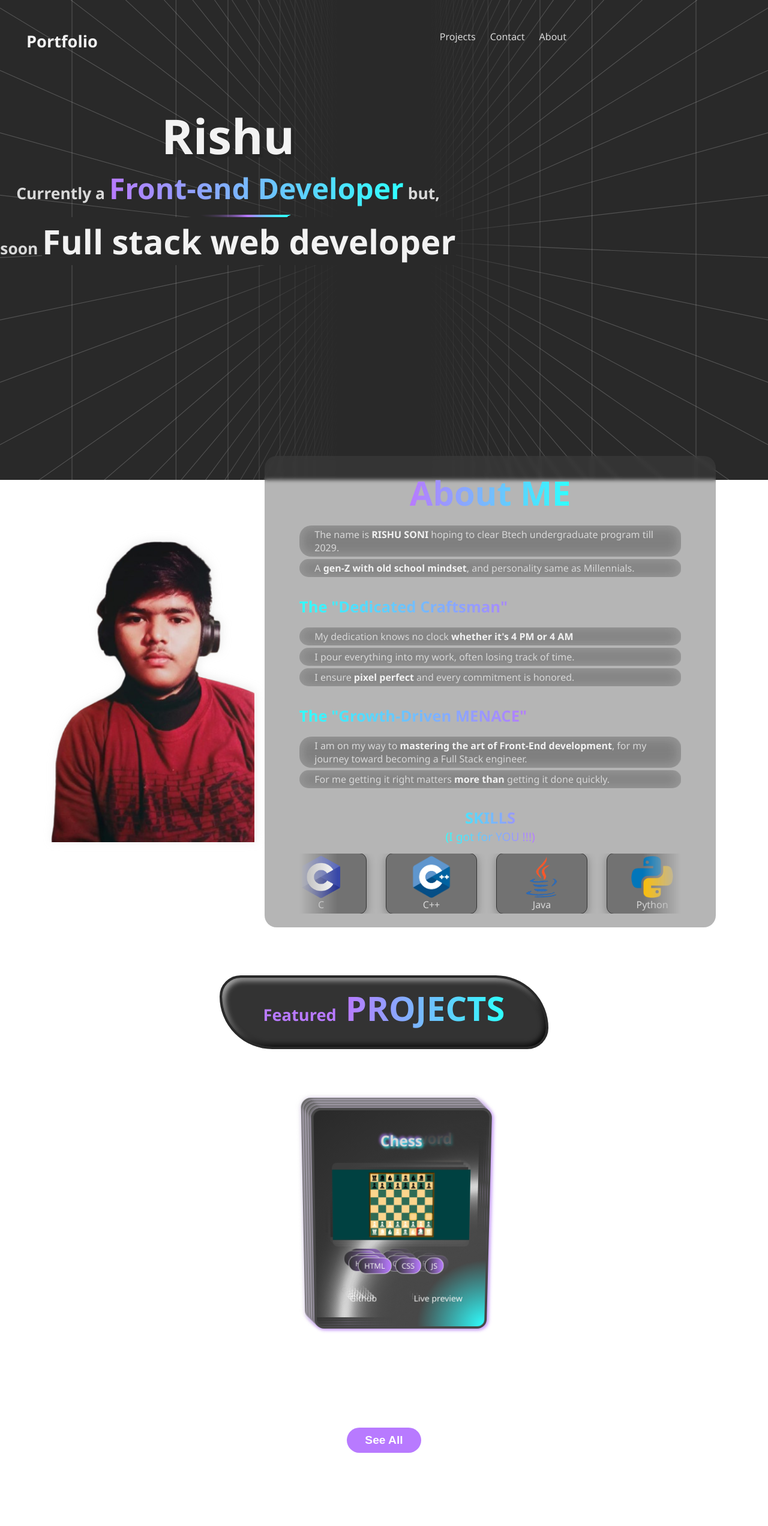
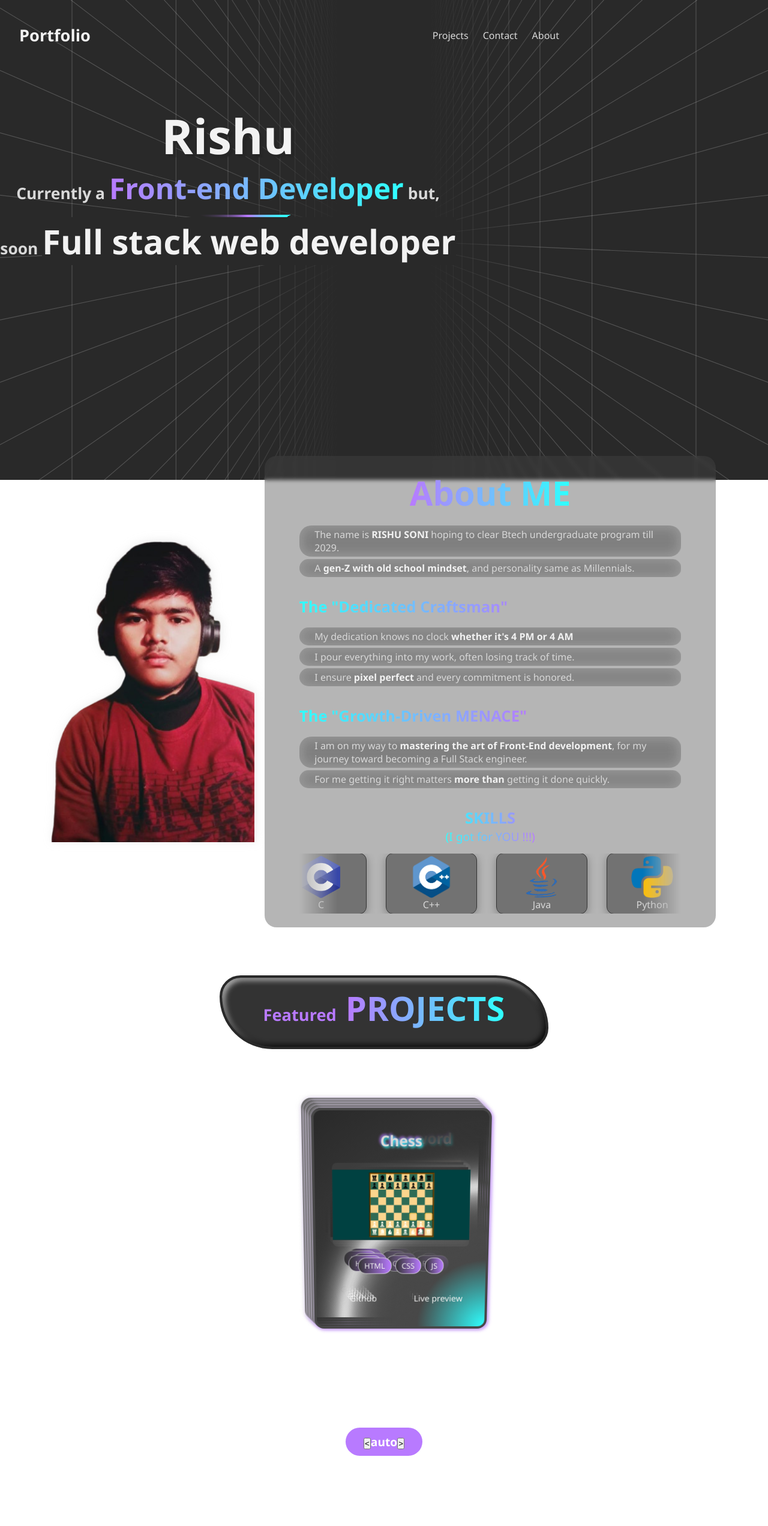
Before and after one commit to Rishu-Soni/Portfolio_Rishu-2025, a React (Vite) app: page / in a window 1280 px wide. Shown: the top 2544 px of the page at 60% size. Built offline with nearby package versions, Linux system fonts and the light colour scheme.

Commit message:
Complete only design of navBar and adjust the see all project button onclick change the button innerHTML

```diff
--- a/src/CSS/Nav.css
+++ b/src/CSS/Nav.css
@@ -1,7 +1,7 @@
 .navbar {
   position: fixed;
   top: 24px;
-  padding: 22px 40px;
+  padding: 16px 32px;
   width: 80%;
   max-width: 900px;
   z-index: 1;
@@ -14,23 +14,59 @@
 
   color: var(--theme_ParaText_color);
   border-radius: 40px;
-  border: 4px solid var(--NAV_BorderColor);
-  background: radial-gradient(
-    circle closest-corner,
-    var(--NAV_mainColor),
-    var(--NAV_side1Color),
-    var(--NAV_side2Color)
-    );
+}
+
+.navbarAfterScroll {
+
+  border: 4px solid var(--theme_backgroundColor_Front);
+  overflow: hidden;
+
+  background-color: hsla(0, 0%, 20%, 0.2);
+  backdrop-filter: blur(4px);
+  -webkit-backdrop-filter: blur(4px);
+}
+
+.navbarAfterScroll::after {
+  content: '';
+  position: absolute;
+  top: 0;
+  left: -100px;
+  width: 300px;
+  height: 100%;
+
+  background: linear-gradient(to right, transparent, rgba(255, 255, 255, 0.234), transparent);
+
+  transform: skewX(-45deg);
+
+  animation: shine 8s infinite;
+
+  pointer-events: none;
+}
+
+@keyframes shine {
+
+  0% {
+    left: -100%;
   }
 
-  .Portfolio_navText{
-    font-size: 1.7rem;
+  50% {
+    left: -100%;
+  }
+
+  100% {
+    left: 100%;
+  }
+}
+
+.Portfolio_navText {
+  font-size: 1.7rem;
   color: var(--theme_HeadingText_color);
 
 }
 
 .list_container {
   display: flex;
+  align-items: center;
   list-style: none;
   gap: 24px;
 }
--- a/src/CSS/Project_page.css
+++ b/src/CSS/Project_page.css
@@ -168,7 +168,6 @@
 .project_button {
   position: absolute;
   top: 82%;
-  /* left: 80%; */
   padding: 10px 30px;
   background-color: var(--Hero_Color1);
   color: white;
@@ -181,7 +180,10 @@
   transition: opacity 0.5s ease;
 }
 
-.project_button.hidden {
-  opacity: 0;
-  pointer-events: none;
-}
+/* .project_button.hidden {
+  width: 200px;
+  display: flex;
+  justify-content: center;
+  align-items: center;
+
+} */
--- a/src/CSS/background.css
+++ b/src/CSS/background.css
@@ -10,7 +10,6 @@
   background-position: center;
   background-repeat: no-repeat;
   background: var(--theme_backgroundColor_Deepest);
-  /* filter: hue-rotate(300deg); */
 }
 
 
@@ -31,7 +30,6 @@
   margin: 20vh 0;
   gap: 1vh;
   line-height: 80px;
-  transform: scale(20%);
 }
 .MyName {
   color: var(--theme_HeadingText_color);
--- a/src/Nav.jsx
+++ b/src/Nav.jsx
@@ -1,9 +1,34 @@
-import React from "react";
+import React, { useEffect, useRef } from "react";
 import "./CSS/Nav.css";
 
 function Nav() {
+
+  const navRef = useRef(null);
+
+  useEffect(() => {
+    const handleScroll = () => {
+      if (!navRef.current) return;
+
+      const scrollY = window.scrollY;
+      const windowHeight = window.innerHeight;
+      const triggerPoint = windowHeight * 0.6;
+
+      if (scrollY < triggerPoint) {
+        navRef.current.classList.remove("navbarAfterScroll");
+      } else if (scrollY > triggerPoint) {
+        navRef.current.classList.add("navbarAfterScroll");
+      }
+    };
+
+    window.addEventListener('scroll', handleScroll);
+
+    handleScroll();
+
+    return () => window.removeEventListener('scroll', handleScroll);
+  }, []);
+
   return (
-    <nav className="navbar">
+    <nav className="navbar" ref={navRef} >
       <h2 className="Portfolio_navText">Portfolio</h2>
       <ul className="list_container">
         <li className="list">Projects</li>
--- a/src/Project_page.jsx
+++ b/src/Project_page.jsx
@@ -58,7 +58,6 @@ function ProjectCard({ project, index, totalCount, phase }) {
   const rotateY = index * (360 / totalCount);
   const radius = 400;
 
-  // Spread for the 'files' view
   const stackX = (index - 2) * 4;
   const stackY = (index - 2) * 4;
 
@@ -97,8 +96,8 @@ function ProjectCard({ project, index, totalCount, phase }) {
       </ul>
 
       <ul className="project_link_container">
-        <a href={( project.github_link || "https://github.com/Rishu-Soni") } target="-blank"  className="project_link githubLink"> <li >Github</li></a>
-        <a href={ project.live_link} target="-blank" className="project_link liveLink" ><li >Live preview</li></a>
+        <a href={(project.github_link || "https://github.com/Rishu-Soni")} target="-blank" className="project_link githubLink"> <li >Github</li></a>
+        <a href={project.live_link} target="-blank" className="project_link liveLink" ><li >Live preview</li></a>
       </ul>
     </div>
   );
@@ -108,17 +107,29 @@ function ProjectCard({ project, index, totalCount, phase }) {
 function ProjectPage() {
   const [phase, setPhase] = useState('files');
 
-  // Reference to the section so we can track when it leaves the screen
-  const sectionRef = useRef(null);
+  const ProjectSpaceRef = useRef(null);
+  const containerRef = useRef(null);
 
-  // TRIGGER: User clicks "See All"
   const handleSeeAll = () => {
     if (phase === 'files') {
       setPhase('overlap');
     }
   };
 
-  // AUTOMATION 1: Timing sequence for animation
+
+  useEffect(() => {
+    if (phase === 'files') {
+      // containerRef.current.innerHTML = `See All`;
+    }
+    if (phase !== 'files') {
+      containerRef.current.innerHTML = `
+
+
+      `;
+    }
+  }, [phase]);
+
+
   useEffect(() => {
     let timer;
     if (phase === 'overlap') {
@@ -130,39 +141,34 @@ function ProjectPage() {
     return () => clearTimeout(timer);
   }, [phase]);
 
-  // AUTOMATION 2: Reset to 'files' when scrolled out of view
   useEffect(() => {
     const observer = new IntersectionObserver(
       ([entry]) => {
-        // If the section is NOT intersecting (meaning it left the view)
-        // We reset the phase back to 'files'
         if (!entry.isIntersecting) {
           setPhase('files');
         }
       },
       {
-        // 0.2 means: Trigger this when less than 20% of the section is visible.
-        // This prevents it from resetting while you are still looking at part of it.
         threshold: 0.55
       }
     );
 
-    if (sectionRef.current) {
-      observer.observe(sectionRef.current);
+    if (ProjectSpaceRef.current) {
+      observer.observe(ProjectSpaceRef.current);
     }
 
     return () => {
-      if (sectionRef.current) observer.disconnect();
+      if (ProjectSpaceRef.current) observer.disconnect();
     };
   }, []);
 
   return (
-    <section className="project_section" ref={sectionRef}>
+    <section className="project_section" >
       <h2 className="project_title">
-      Featured <span className="title" style={{ marginLeft: '8px' }}>PROJECTS</span>
+        Featured <span className="title" style={{ marginLeft: '8px' }}>PROJECTS</span>
       </h2>
 
-      <div className={`project_space ${phase === 'spinning' ? 'animate-spin' : ''}`}>
+      <div className={`project_space ${phase === 'spinning' ? 'animate-spin' : ''}`} ref={ProjectSpaceRef} >
         {projects.map((project, index) => (
           <ProjectCard
             key={project.id || index}
@@ -174,12 +180,17 @@ function ProjectPage() {
         ))}
       </div>
 
-      <button
+
+      <a
         className={`project_button ${phase !== 'files' ? 'hidden' : ''}`}
         onClick={handleSeeAll}
+        ref={containerRef}
       >
-        See All
-      </button>
+        <button>{"<"}</button>
+        auto
+        <button>{">"}</button>
+      </a>
+
 
     </section>
   );
```
